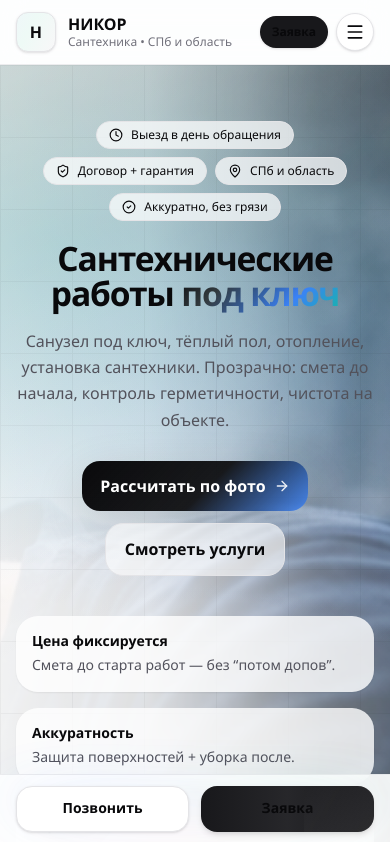
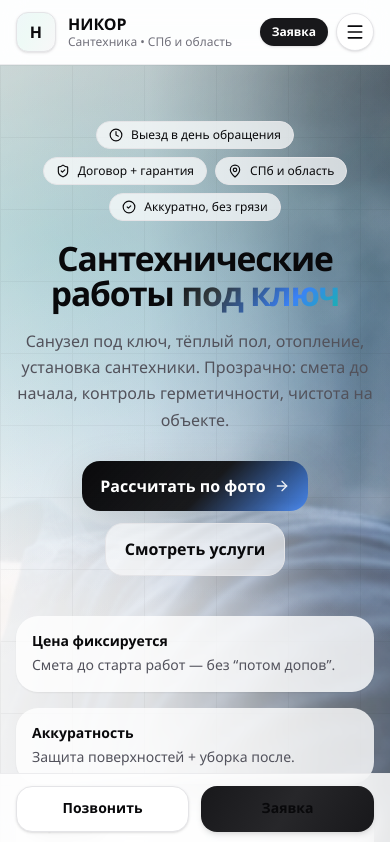
Before and after one commit to pandangun/nicorgroup-site, a Next.js app: page / in a window 390 px wide. Shown: the top 842 px of the page. Built offline with nearby package versions, Linux system fonts and the light colour scheme.

Commit message:
feat(header): premium nav + mob2

```diff
--- a/src/app/layout.tsx
+++ b/src/app/layout.tsx
@@ -1,5 +1,5 @@
 import "./globals.css";
-import type { Metadata } from "next";
+import type { Metadata, Viewport } from "next";
 import Link from "next/link";
 import { Header } from "@/components/layout/Header";
 
@@ -9,34 +9,55 @@ export const metadata: Metadata = {
     "Тёплые полы, отопление, установка сантехники, санузел под ключ. Выезд в день обращения. Гарантия и договор.",
 };
 
+export const viewport: Viewport = {
+  width: "device-width",
+  initialScale: 1,
+  viewportFit: "cover",
+};
+
 export default function RootLayout({ children }: { children: React.ReactNode }) {
   const year = new Date().getFullYear();
 
   return (
     <html lang="ru" className="scroll-smooth">
       <body className="min-h-screen bg-[rgb(var(--bg))] text-[rgb(var(--text))] antialiased">
-        {/* Premium sticky header with animated nav + active state */}
+        {/* Sticky premium header (desktop nav + mobile burger lives inside Header) */}
         <Header />
 
         {/* Main */}
         <main className="relative">
-          {/* subtle background polish across all pages */}
-          <div className="pointer-events-none absolute inset-0 -z-10 bg-[radial-gradient(1100px_520px_at_18%_8%,rgba(20,184,166,0.08),transparent_60%),radial-gradient(1000px_520px_at_86%_10%,rgba(59,130,246,0.08),transparent_60%),radial-gradient(900px_520px_at_45%_92%,rgba(244,63,94,0.06),transparent_62%)]" />
+          {/* Global premium background polish across all pages */}
+          <div className="pointer-events-none absolute inset-0 -z-10">
+            <div className="absolute inset-0 bg-[rgb(var(--bg))]" />
+
+            {/* Soft multi-radial brand glow */}
+            <div className="absolute inset-0 bg-[radial-gradient(1100px_520px_at_18%_8%,rgba(20,184,166,0.10),transparent_62%),radial-gradient(1000px_520px_at_86%_10%,rgba(59,130,246,0.10),transparent_62%),radial-gradient(900px_520px_at_45%_92%,rgba(244,63,94,0.07),transparent_65%)]" />
+
+            {/* Very subtle grid (premium, not “techy”) */}
+            <div className="absolute inset-0 opacity-[0.035] [background-image:linear-gradient(to_right,rgba(0,0,0,.9)_1px,transparent_1px),linear-gradient(to_bottom,rgba(0,0,0,.9)_1px,transparent_1px)] [background-size:84px_84px]" />
+
+            {/* Edge vignette */}
+            <div className="absolute inset-0 bg-[radial-gradient(circle_at_center,transparent_46%,rgba(0,0,0,0.07)_100%)]" />
+          </div>
+
           {children}
 
-          {/* Mobile bottom-safe spacer so bar never covers CTA/footer */}
-          <div className="h-20 md:hidden" />
+          {/* Spacer so fixed mobile bar never overlaps content */}
+          <div className="h-[92px] md:hidden" />
         </main>
 
         {/* Footer */}
-        <footer className="border-t nicor-border bg-white">
+        <footer className="relative border-t border-zinc-200/70 bg-white">
+          {/* Top soft glow to blend footer with page */}
+          <div className="pointer-events-none absolute inset-x-0 top-0 h-24 bg-[radial-gradient(900px_160px_at_50%_0%,rgba(59,130,246,0.08),transparent_70%)]" />
+
           <div className="mx-auto max-w-6xl px-4 py-10">
             <div className="grid gap-8 md:grid-cols-3">
               <div>
                 <div className="font-semibold">НИКОР</div>
                 <div className="mt-2 text-sm text-zinc-600">
-                  Сантехнические работы в широком смысле: тёплые полы, отопление,
-                  установка сантехники, санузел под ключ, аварийные выезды.
+                  Сантехнические работы: тёплые полы, отопление, установка сантехники,
+                  санузел под ключ, аварийные выезды. Работаем аккуратно и прозрачно.
                 </div>
               </div>
 
@@ -70,63 +91,32 @@ export default function RootLayout({ children }: { children: React.ReactNode })
               </div>
             </div>
 
-            {/* tiny “trust” line */}
-            <div className="mt-10 flex flex-col gap-2 border-t nicor-border pt-6 text-xs text-zinc-500 sm:flex-row sm:items-center sm:justify-between">
+            {/* Trust line */}
+            <div className="mt-10 flex flex-col gap-2 border-t border-zinc-200/70 pt-6 text-xs text-zinc-500 sm:flex-row sm:items-center sm:justify-between">
               <div>Договор • Гарантия • Чистота на объекте</div>
-              <div>
-                <span className="text-zinc-400">Сделано аккуратно.</span>
-              </div>
+              <div className="text-zinc-400">Сделано аккуратно.</div>
             </div>
           </div>
 
-          {/* Mobile bar */}
-          <div className="fixed bottom-0 left-0 right-0 z-50 md:hidden">
-            {/* backdrop + hairline */}
-            <div className="absolute inset-0 border-t border-zinc-200/70 bg-white/92 backdrop-blur-md" />
-
-            {/* subtle glow */}
-            <div className="pointer-events-none absolute inset-0 opacity-70 blur-xl [background:radial-gradient(70%_120%_at_25%_30%,rgba(59,130,246,0.14),transparent_60%),radial-gradient(70%_120%_at_75%_30%,rgba(20,184,166,0.12),transparent_60%),radial-gradient(80%_140%_at_50%_110%,rgba(244,63,94,0.10),transparent_60%)]" />
-
-            <div className="relative mx-auto grid max-w-6xl grid-cols-2 gap-3 px-4 py-3">
+          {/* Mobile Bottom Bar (only mobile) */}
+          <div className="fixed bottom-0 left-0 right-0 z-50 border-t border-zinc-200/70 bg-white/85 backdrop-blur-md md:hidden">
+            {/* Safe-area padding for iOS */}
+            <div className="mx-auto grid max-w-6xl grid-cols-2 gap-3 px-4 py-3 [padding-bottom:calc(env(safe-area-inset-bottom)+12px)]">
               <a
                 href="tel:+79990000000"
-                className="
-                  flex items-center justify-center
-                  rounded-2xl
-                  border border-zinc-200
-                  bg-white
-                  py-3
-                  text-sm font-semibold
-                  text-zinc-900
-                  shadow-sm
-                  active:scale-[0.98]
-                  transition
-                "
+                className="flex items-center justify-center rounded-2xl border border-zinc-200 bg-white py-3 text-sm font-semibold text-zinc-900 shadow-sm transition active:scale-[0.98]"
               >
                 Позвонить
               </a>
 
               <a
                 href="/contacts#lead"
-                className="
-                  relative
-                  flex items-center justify-center
-                  rounded-2xl
-                  py-3
-                  text-sm font-semibold
-                  text-white
-                  shadow-md
-                  active:scale-[0.98]
-                  transition
-                  overflow-hidden
-                  bg-gradient-to-r
-                  from-zinc-900
-                  via-zinc-800
-                  to-zinc-900
-                "
+                className="flex items-center justify-center rounded-2xl py-3 text-sm font-semibold text-white shadow-md transition active:scale-[0.98]"
+                style={{
+                  backgroundImage:
+                    "linear-gradient(120deg, rgba(24,24,27,1), rgba(39,39,42,1), rgba(24,24,27,1))",
+                }}
               >
-                {/* tiny shimmer, very subtle */}
-                <span className="pointer-events-none absolute inset-0 opacity-40 [background:linear-gradient(120deg,transparent,rgba(255,255,255,0.22),transparent)] translate-x-[-60%] animate-[nicor-shimmer_2.8s_var(--ease-out)_infinite]" />
                 Заявка
               </a>
             </div>
--- a/src/components/layout/Header.tsx
+++ b/src/components/layout/Header.tsx
@@ -20,29 +20,46 @@ function isActivePath(pathname: string, href: string) {
 
 type PillRect = { left: number; width: number };
 
-function usePillTracker() {
+function useRafPillTracker() {
   const wrapRef = useRef<HTMLDivElement | null>(null);
+  const rafRef = useRef<number | null>(null);
   const [hoverRect, setHoverRect] = useState<PillRect | null>(null);
 
-  const setFromEl = (el: HTMLElement | null) => {
+  const computeRect = (el: HTMLElement) => {
     const wrap = wrapRef.current;
-    if (!wrap || !el) return;
-
+    if (!wrap) return null;
     const wrapBox = wrap.getBoundingClientRect();
     const elBox = el.getBoundingClientRect();
+    return { left: elBox.left - wrapBox.left, width: elBox.width };
+  };
 
-    setHoverRect({
-      left: elBox.left - wrapBox.left,
-      width: elBox.width,
+  const setFromEl = (el: HTMLElement | null) => {
+    if (!el) return;
+    const next = computeRect(el);
+    if (!next) return;
+
+    if (rafRef.current) cancelAnimationFrame(rafRef.current);
+    rafRef.current = requestAnimationFrame(() => {
+      setHoverRect(next);
     });
   };
 
-  const clear = () => setHoverRect(null);
+  const clear = () => {
+    if (rafRef.current) cancelAnimationFrame(rafRef.current);
+    rafRef.current = null;
+    setHoverRect(null);
+  };
 
   useEffect(() => {
     const onResize = () => setHoverRect((r) => (r ? { ...r } : r));
     window.addEventListener("resize", onResize);
     return () => window.removeEventListener("resize", onResize);
+  }, []);
+
+  useEffect(() => {
+    return () => {
+      if (rafRef.current) cancelAnimationFrame(rafRef.current);
+    };
   }, []);
 
   return { wrapRef, hoverRect, setFromEl, clear };
@@ -57,12 +74,12 @@ export function Header() {
     return found?.href ?? null;
   }, [pathname]);
 
-  // Close drawer on route change
+  // close drawer on route change
   useEffect(() => {
     setOpen(false);
   }, [pathname]);
 
-  // Close on ESC
+  // ESC to close
   useEffect(() => {
     const onKey = (e: KeyboardEvent) => {
       if (e.key === "Escape") setOpen(false);
@@ -71,8 +88,17 @@ export function Header() {
     return () => window.removeEventListener("keydown", onKey);
   }, []);
 
-  // Desktop hover-pill tracking
-  const { wrapRef, hoverRect, setFromEl, clear } = usePillTracker();
+  // lock body scroll when drawer open
+  useEffect(() => {
+    if (!open) return;
+    const prev = document.body.style.overflow;
+    document.body.style.overflow = "hidden";
+    return () => {
+      document.body.style.overflow = prev;
+    };
+  }, [open]);
+
+  const { wrapRef, hoverRect, setFromEl, clear } = useRafPillTracker();
 
   return (
     <header className="sticky top-0 z-50 border-b border-zinc-200/70 bg-white/75 backdrop-blur-md">
@@ -117,7 +143,7 @@ export function Header() {
               }}
             />
 
-            {/* hover pill */}
+            {/* hover pill (raf-throttled for zero jitter) */}
             <AnimatePresence>
               {hoverRect && (
                 <motion.div
@@ -155,6 +181,7 @@ export function Header() {
 
             {NAV.map((item) => {
               const active = isActivePath(pathname, item.href);
+
               return (
                 <Link
                   key={item.href}
@@ -189,6 +216,7 @@ export function Header() {
             <PhoneCall className="h-4 w-4" />
             +7 (999) 000-00-00
           </a>
+
           <Link
             href="/contacts#lead"
             className="rounded-full bg-zinc-900 px-4 py-2 text-sm font-semibold text-white transition hover:bg-zinc-800"
@@ -201,7 +229,7 @@ export function Header() {
         <div className="flex items-center gap-2 md:hidden">
           <Link
             href="/contacts#lead"
-            className="rounded-full bg-zinc-900 px-3 py-2 text-xs font-semibold text-white shadow-sm active:scale-[0.99]"
+            className="rounded-full bg-zinc-900 px-3 py-2 text-xs font-semibold !text-white shadow-sm hover:bg-zinc-800 active:scale-[0.99] leading-none"
           >
             Заявка
           </Link>
@@ -250,6 +278,7 @@ export function Header() {
               </div>
 
               <div className="p-4">
+                {/* Nav list */}
                 <div className="rounded-[22px] border border-zinc-200 bg-white/70 p-2 shadow-sm">
                   {NAV.map((item) => {
                     const active = isActivePath(pathname, item.href);
@@ -262,7 +291,7 @@ export function Header() {
                         onClick={() => setOpen(false)}
                       >
                         <div className="relative rounded-[18px] px-4 py-3">
-                          {/* active row */}
+                          {/* Active row — no "label", just premium highlight */}
                           {active && (
                             <div
                               className="absolute inset-0 rounded-[18px]"
@@ -278,11 +307,23 @@ export function Header() {
                           )}
 
                           <div className="relative flex items-center justify-between">
-                            <span className={active ? "font-semibold text-zinc-900" : "text-zinc-800"}>
+                            <span
+                              className={
+                                active
+                                  ? "font-semibold text-zinc-900"
+                                  : "font-semibold text-zinc-800"
+                              }
+                            >
                               {item.label}
                             </span>
-                            <span className="text-xs text-zinc-500">
-                              {active ? "сейчас" : ""}
+
+                            {/* Tiny dot indicator instead of text */}
+                            <span className="relative inline-flex h-2 w-2 items-center justify-center">
+                              {active ? (
+                                <span className="h-2 w-2 rounded-full bg-zinc-900/70" />
+                              ) : (
+                                <span className="h-2 w-2 rounded-full bg-zinc-300" />
+                              )}
                             </span>
                           </div>
                         </div>
@@ -291,10 +332,11 @@ export function Header() {
                   })}
                 </div>
 
+                {/* Actions */}
                 <div className="mt-4 grid gap-2">
                   <a
                     href="tel:+79990000000"
-                    className="inline-flex items-center justify-center gap-2 rounded-[18px] border border-zinc-200 bg-white px-4 py-3 text-sm font-semibold shadow-sm active:scale-[0.99]"
+                    className="inline-flex items-center justify-center gap-2 rounded-[18px] border border-zinc-200 bg-white px-4 py-3 text-sm font-semibold text-zinc-900 shadow-sm active:scale-[0.99]"
                   >
                     <PhoneCall className="h-4 w-4" />
                     Позвонить
@@ -303,7 +345,7 @@ export function Header() {
                   <Link
                     href="/contacts#lead"
                     onClick={() => setOpen(false)}
-                    className="inline-flex items-center justify-center rounded-[18px] bg-zinc-900 px-4 py-3 text-sm font-semibold text-white shadow-sm active:scale-[0.99]"
+                    className="inline-flex items-center justify-center rounded-[18px] bg-zinc-900 px-4 py-3 text-sm font-semibold !text-white shadow-sm hover:bg-zinc-800 active:scale-[0.99]"
                   >
                     Рассчитать по фото
                   </Link>
```
